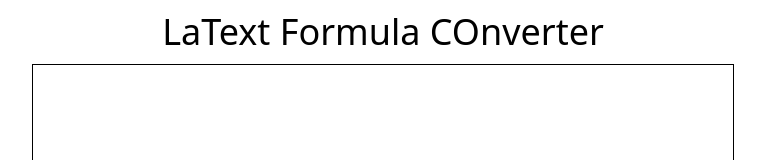
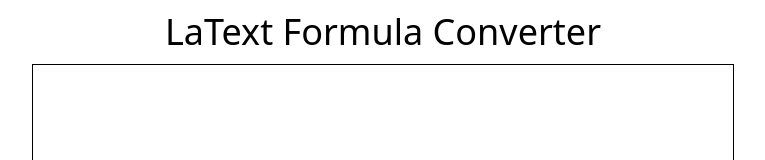
Before and after one commit to dsabljic/Image-to-LaTex, a plain HTML site: page templates/index.html in a window 1280 px wide. Shown: the top 160 px of the page, without its empty margins (257-1022 px from the left). Drawn offline with nearby package versions, Linux system fonts and the light colour scheme.

Commit message:
HTML corrections

```diff
--- a/templates/index.html
+++ b/templates/index.html
@@ -7,7 +7,7 @@
     <script src="https://cdn.tailwindcss.com"></script>
 </head>
 <body>
-    <p class="text-4xl text-center m-3">LaText Formula COnverter</p>
+    <p class="text-4xl text-center m-3">LaText Formula Converter</p>
     <div class="text-center">
         <canvas class="border border-black mx-auto" id="inputCanvas" width="700" height="320"></canvas>
         <br>
```
